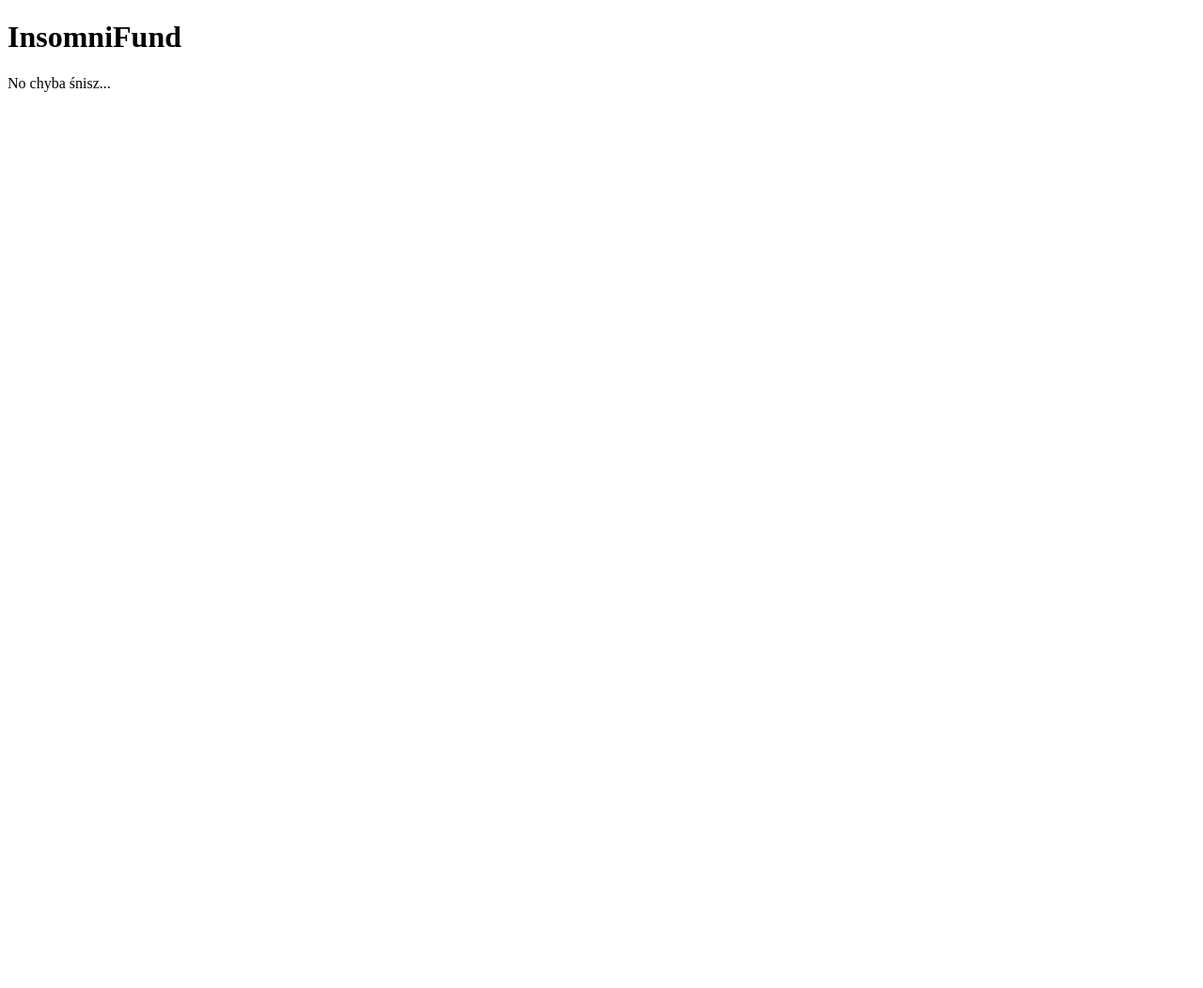
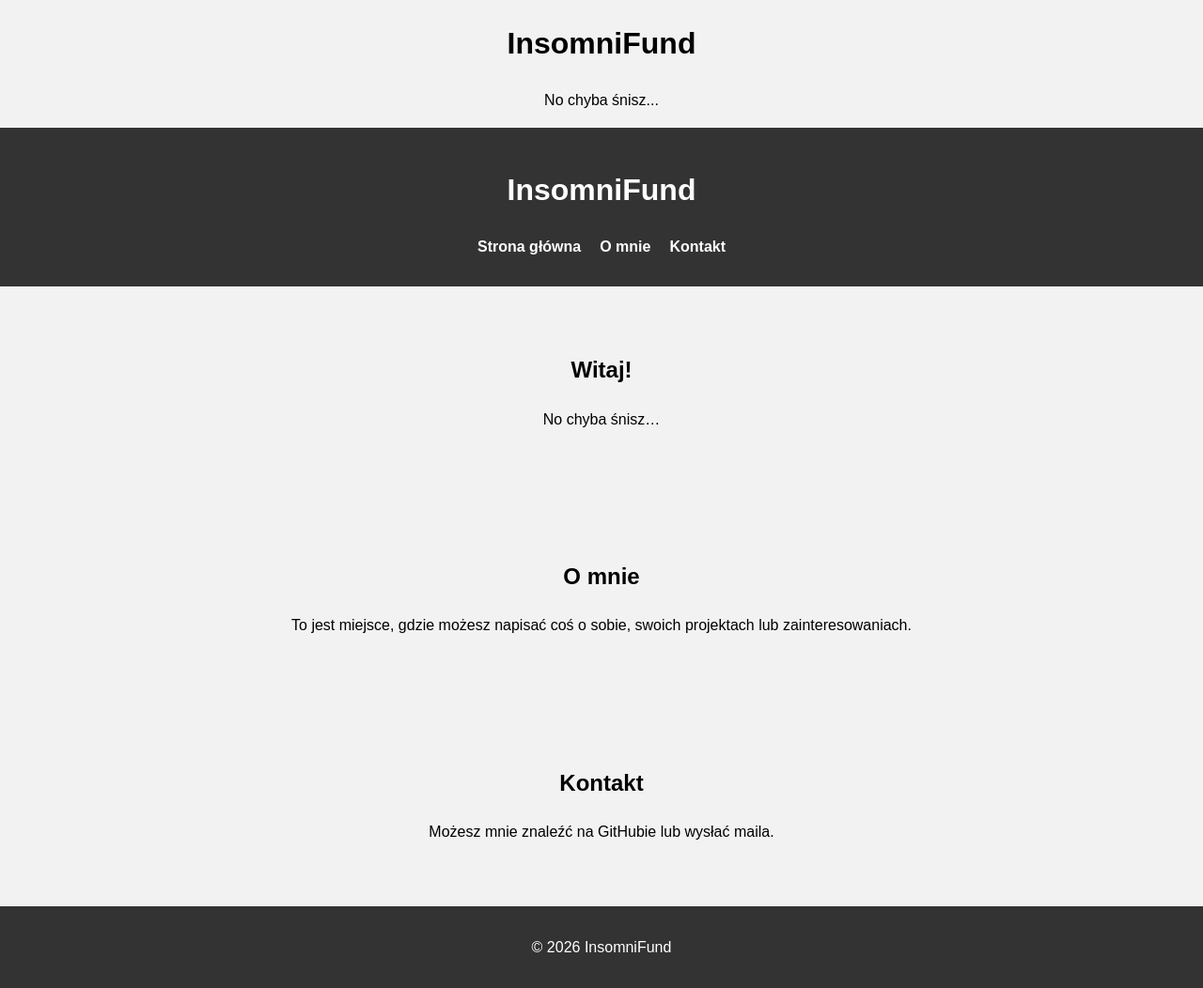
Before and after one commit to InsomniFund/InsomniFund.github.io, a plain HTML site: page index.html in a window 1280 px wide. Shown: the whole page at 94% size. Before the commit the page ends 800 px from the top, so only its background shows below. Drawn offline with Linux system fonts and the light colour scheme.

Commit message:
Update index.html

```diff
--- a/index.html
+++ b/index.html
@@ -9,3 +9,89 @@
     <p>No chyba śnisz...</p>
 </body>
 </html>
+
+
+<!DOCTYPE html>
+<html lang="pl">
+<head>
+    <meta charset="UTF-8">
+    <meta name="viewport" content="width=device-width, initial-scale=1.0">
+    <title>InsomniFund</title>
+    <style>
+        body {
+            font-family: Arial, sans-serif;
+            line-height: 1.6;
+            margin: 0;
+            padding: 0;
+            text-align: center;
+            background-color: #f2f2f2;
+        }
+
+        header {
+            background-color: #333;
+            color: white;
+            padding: 20px 0;
+        }
+
+        nav ul {
+            list-style: none;
+            padding: 0;
+            margin: 10px 0;
+            display: flex;
+            justify-content: center;
+            gap: 20px;
+        }
+
+        nav ul li a {
+            color: white;
+            text-decoration: none;
+            font-weight: bold;
+        }
+
+        nav ul li a:hover {
+            text-decoration: underline;
+        }
+
+        section {
+            padding: 50px 20px;
+        }
+
+        footer {
+            background-color: #333;
+            color: white;
+            padding: 15px 0;
+        }
+    </style>
+</head>
+<body>
+    <header>
+        <h1>InsomniFund</h1>
+        <nav>
+            <ul>
+                <li><a href="#home">Strona główna</a></li>
+                <li><a href="#about">O mnie</a></li>
+                <li><a href="#contact">Kontakt</a></li>
+            </ul>
+        </nav>
+    </header>
+
+    <section id="home">
+        <h2>Witaj!</h2>
+        <p>No chyba śnisz…</p>
+    </section>
+
+    <section id="about">
+        <h2>O mnie</h2>
+        <p>To jest miejsce, gdzie możesz napisać coś o sobie, swoich projektach lub zainteresowaniach.</p>
+    </section>
+
+    <section id="contact">
+        <h2>Kontakt</h2>
+        <p>Możesz mnie znaleźć na GitHubie lub wysłać maila.</p>
+    </section>
+
+    <footer>
+        <p>© 2026 InsomniFund</p>
+    </footer>
+</body>
+</html>
```
